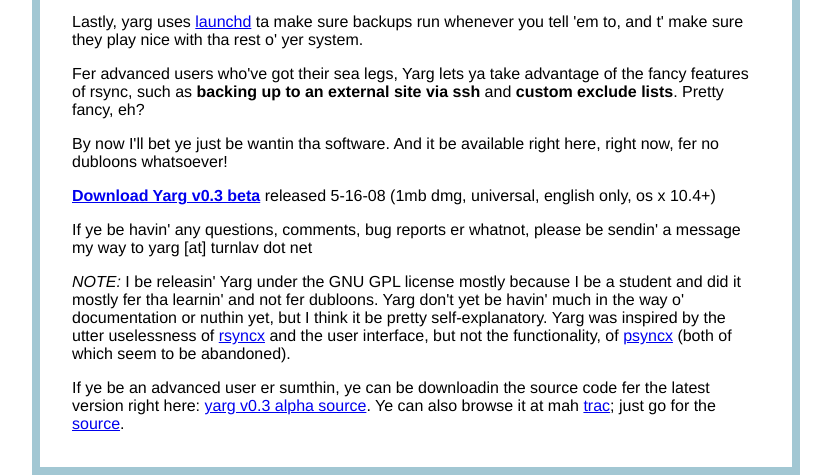
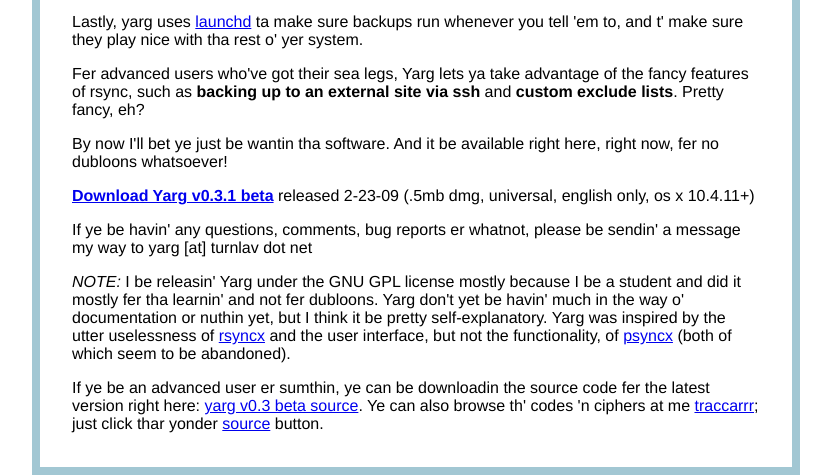
Before and after one commit to Pretz/Yarg, a plain HTML site: page website/index.html in a window 1280 px wide. Shown: the part 504-979 px from the top of the page, without its empty margins (224-1055 px from the left). Drawn offline with Linux system fonts and the light colour scheme.

```diff
--- a/website/index.html
+++ b/website/index.html
@@ -83,7 +83,7 @@
  	   <p style="clear: both"> By now I'll bet ye just be wantin tha software. And it be available right here,
  	   right now, fer no dubloons whatsoever!</p>
 
- 	   <p><strong><a href="downloads/Yarg_0.3.dmg">Download Yarg v0.3 beta</a></strong> released 5-16-08 (1mb dmg, universal, english only, os x 10.4+)</p>
+ 	   <p><strong><a href="downloads/Yarg_0.3.1.dmg">Download Yarg v0.3.1 beta</a></strong> released 2-23-09 (.5mb dmg, universal, english only, os x 10.4.11+)</p>
 
  	   <p> If ye be havin' any questions,
  	     comments, bug reports er whatnot, please be sendin' a message my way to yarg [at] turnlav dot net
@@ -97,9 +97,9 @@
  	    (both of which seem to be abandoned).</p>
 
  	    <p>If ye be an advanced user er sumthin, ye can be downloadin the source code fer the latest
- 	    version right here: <a href="downloads/yargv03source.tgz">yarg v0.3 alpha source</a>.  Ye can also browse
- 	    it at mah <a href="http://yarg.rilegio.us/">trac</a>; just go for the <a href="http://yarg.rilegio.us/browser/trunk">
- 	    source</a>.</p>
+ 	    version right here: <a href="downloads/yargv03source.tgz">yarg v0.3 beta source</a>.  Ye can also browse
+ 	    th' codes 'n ciphers at me <a href="http://yarg.rilegio.us/">traccarrr</a>; just click thar yonder <a href="http://yarg.rilegio.us/browser/trunk">
+ 	    source</a> button.</p>
 
   <div style="clear: both">&nbsp;</div>
   <div>
```
Also changed, not shown: 2 other files.
